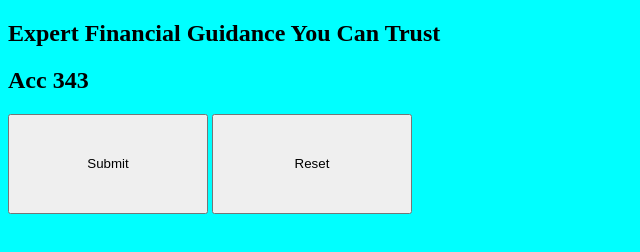
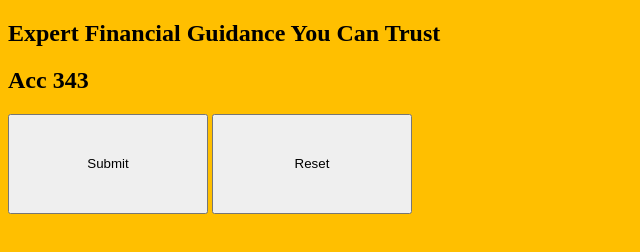
Before and after one commit to qcprof/oct6, a plain HTML site: page index.html in a window 1280 px wide. Shown: the whole page, without its empty margins (0-640 px from the left). Drawn offline with Linux system fonts and the light colour scheme.

Commit message:
changed background color to amber

```diff
--- a/styles.css
+++ b/styles.css
@@ -1,5 +1,5 @@
 body {
-  background-color: aqua;
+  background-color: #FFBF00;
 
 }
 
```
